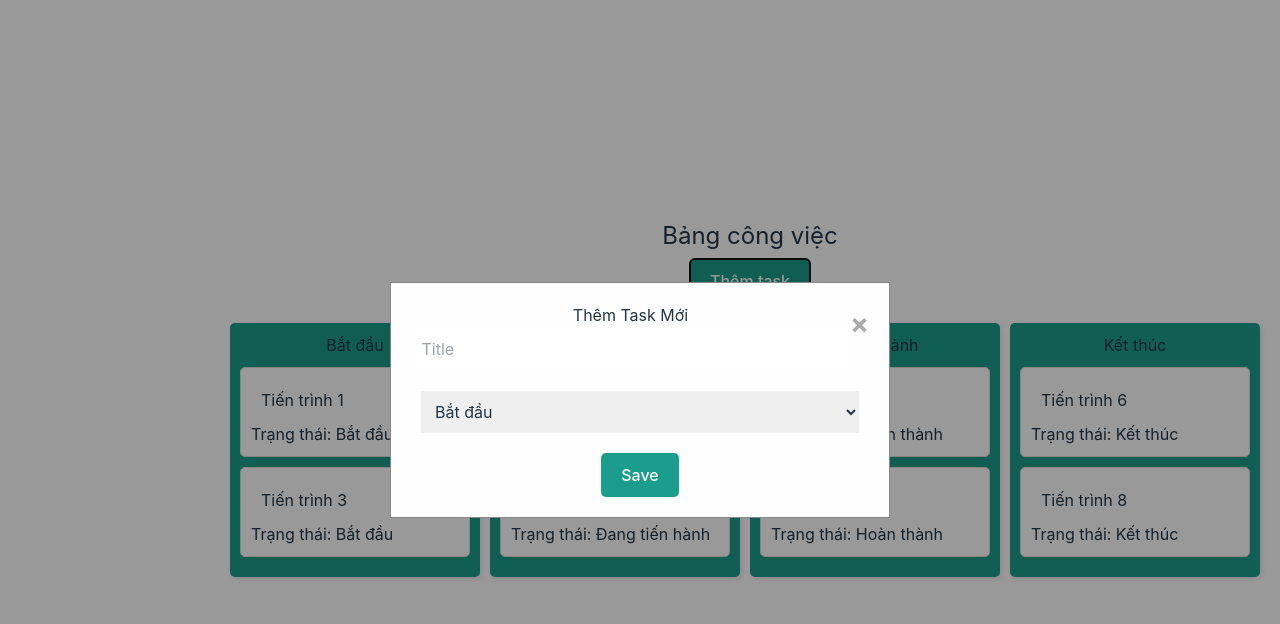
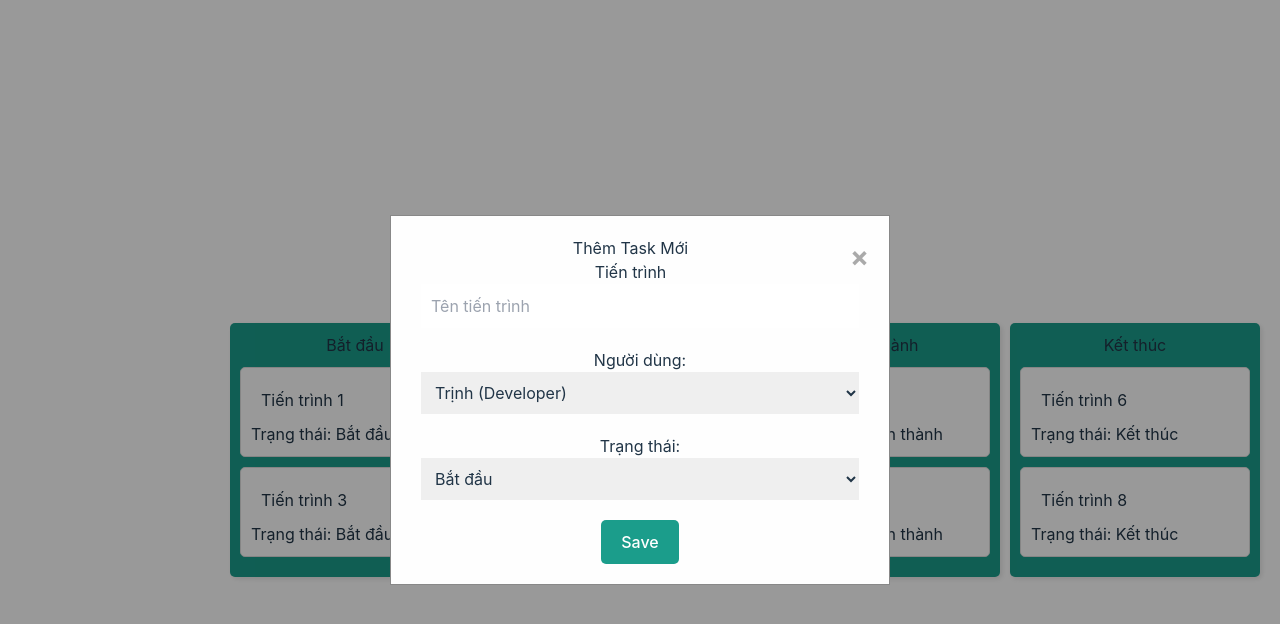
Before and after one commit to TrinhMinhTam/Task1, a React (Vite) app: page / in a window 1280 px wide. Both pictures are taken after a click on the button "Thêm task". Shown: the top 624 px of the page. Built offline with nearby package versions, Linux system fonts and the light colour scheme.

Commit message:
17/06/2024 : 6h

```diff
--- a/src/components/AddTaskModal.tsx
+++ b/src/components/AddTaskModal.tsx
@@ -1,18 +1,27 @@
 import React, { useState } from "react";
+import { UserType } from "./Data";
 
 interface AddTaskModalProps {
   onClose: () => void;
-  onSave: (title: string, status: string) => void;
+  onSave: (title: string, status: string, userId: number) => void;
+  userList: UserType[];
 }
 
-const AddTaskModal: React.FC<AddTaskModalProps> = ({ onClose, onSave }) => {
+const AddTaskModal: React.FC<AddTaskModalProps> = ({
+  onClose,
+  onSave,
+  userList,
+}) => {
   const [title, setTitle] = useState("");
   const [status, setStatus] = useState("Bắt đầu");
+  const [selectedUserId, setSelectedUserId] = useState(
+    userList.length > 0 ? userList[0].id : 1
+  ); // Khởi tạo với userId đầu tiên trong danh sách
 
   const handleSave = () => {
     console.log("Saving task with title:", title);
     console.log("Saving task with status:", status);
-    onSave(title, status);
+    onSave(title, status, selectedUserId);
     onClose();
   };
 
@@ -23,18 +32,37 @@ const AddTaskModal: React.FC<AddTaskModalProps> = ({ onClose, onSave }) => {
           &times;
         </span>
         <h2>Thêm Task Mới</h2>
+        <label className="block text-left mb-2 font-medium">
+          Tiến trình
           <input
             type="text"
-          placeholder="Title"
+            placeholder="Tên tiến trình"
             value={title}
             onChange={(e) => setTitle(e.target.value)}
           />
+        </label>
+        <label className="block text-left mb-2 font-medium">
+          Người dùng:
+          <select
+            value={selectedUserId}
+            onChange={(e) => setSelectedUserId(parseInt(e.target.value))}
+          >
+            {userList.map((user) => (
+              <option key={user.id} value={user.id}>
+                {user.userName} ({user.role})
+              </option>
+            ))}
+          </select>
+        </label>
+        <label className="block text-left mb-2 font-medium">
+          Trạng thái:
           <select value={status} onChange={(e) => setStatus(e.target.value)}>
             <option value="Bắt đầu">Bắt đầu</option>
             <option value="Đang tiến hành">Đang tiến hành</option>
             <option value="Hoàn thành">Hoàn thành</option>
             <option value="Kết thúc">Kết thúc</option>
           </select>
+        </label>
         <button onClick={handleSave}>Save</button>
       </div>
     </div>
--- a/src/components/Board.tsx
+++ b/src/components/Board.tsx
@@ -1,6 +1,6 @@
 import React, { useEffect, useState } from "react";
 import Column from "./Column";
-import { TaskType, columns, initialData } from "./Data";
+import { TaskType, columns, initialData, userList } from "./Data";
 import TaskModal from "./TaskModal";
 import AddTaskModal from "./AddTaskModal";
 
@@ -10,6 +10,7 @@ const Board: React.FC = () => {
   const [isAddTaskModalOpen, setIsAddTaskModalOpen] = useState(false);
   const [selectedTask, setSelectedTask] = useState<TaskType | null>(null);
   const [nextTaskId, setNextTaskId] = useState(tasks.length);
+
   const handleTaskClick = (task: TaskType) => {
     setSelectedTask(task); // Lưu task được chọn vào state selectedTask
     setIsTaskModalOpen(true); // Mở Task Modal
@@ -19,14 +20,18 @@ const Board: React.FC = () => {
     console.log("tasks uef: ", tasks);
   }, [tasks]);
   // Hàm để lưu task sau khi cập nhật
-  const handleTaskSave = (updatedTask: TaskType, status: string) => {
+  const handleTaskSave = (
+    updatedTask: TaskType,
+    status: string,
+    userId: number
+  ) => {
     console.log("update", updatedTask);
     const clonetask = [...tasks];
     console.log("clonebf", tasks);
     clonetask.map((task: TaskType) => {
       if (task.id === updatedTask.id) {
         task.status = status;
-        // console.log('map',task)
+        task.userId = userId;
       }
     });
     console.log("cloneaf", clonetask);
@@ -73,25 +78,23 @@ const Board: React.FC = () => {
             // onTaskTick={() => {}}
           />
         ))}
-        {/* <button onClick={(columns.onAddTask) = {}} className="add-task-btn">
-        Thêm task
-      </button> */}
         {/* Task Modal */}
         {isTaskModalOpen && selectedTask && (
           <TaskModal
             task={selectedTask}
             onClose={() => setIsTaskModalOpen(false)}
-            onSave={(task: TaskType, status: string) =>
-              handleTaskSave(task, status)
+            onSave={(task: TaskType, status: string, userId: number) =>
+              handleTaskSave(task, status, userId)
             }
             onDelete={handleTaskDelete}
-            // console.log('Updated task:', updatedTasks);
+            userList={userList} // Truyền userList xuống TaskModal
           />
         )}
         {isAddTaskModalOpen && (
           <AddTaskModal
             onClose={() => setIsAddTaskModalOpen(false)}
             onSave={handleSaveNewTask}
+            userList={userList}
           />
         )}
       </div>
--- a/src/components/Data.tsx
+++ b/src/components/Data.tsx
@@ -31,21 +31,18 @@ export const columns: ColumnType[] = [
     id: 4,
   },
 ];
-// function getDefaultById(id: string): string{
-//   switch (id) {
-//     case '1':
-//         return 'Bắt đầu';
-//     case '2':
-//         return 'Đang tiến hành';
-//     case '3':
-//         return 'Hoàn thành';
-//     case '4':
-//         return 'Kết thúc';
-//     default:
-//         return '';
-// }
-// }
+export interface UserType {
+  id: number;
+  userName: string;
+  role: string;
+}
+export const userList: UserType[] = [
+  { id: 1, userName: "Trịnh", role: "Developer" },
+  { id: 2, userName: "Minh", role: "Designer" },
+  { id: 3, userName: "Tâm", role: "Manager" },
 
+  // Thêm các người dùng mẫu tại đây nếu cần
+];
 export const initialData: TaskType[] = [
   {
     userId: 1,
--- a/src/components/TaskModal.tsx
+++ b/src/components/TaskModal.tsx
@@ -1,38 +1,39 @@
 // TaskModal.tsx
 import React, { useState } from "react";
-import { TaskType } from "./Data";
+import { TaskType, UserType } from "./Data";
 
 interface TaskModalProps {
   task: TaskType;
   onMove?: (newColumnIndex: number) => void;
   onClose: () => void;
-  onSave: (updatedTask: TaskType, status: string) => void;
+  onSave: (updatedTask: TaskType, status: string, userId: number) => void;
   onDelete: (taskId: number) => void; // Thêm prop onDelete
+  userList: UserType[];
 }
 
 const TaskModal: React.FC<TaskModalProps> = ({
   task,
-  onMove,
   onClose,
   onSave,
   onDelete,
+  userList,
 }) => {
   const [selectedStatus, setSelectedStatus] = useState(task.status);
-  // const [newColumnIndex, setNewColumnIndex] = useState<number | null>(null);
-
+  const [selectedUserId, setSelectedUserId] = useState(task.userId);
   const handleDropdownChange = (e: React.ChangeEvent<HTMLSelectElement>) => {
-    // const selectedIndex = e.target.selectedIndex;
     setSelectedStatus(e.target.value);
-    // setNewColumnIndex(selectedIndex);]
   };
-
+  const handleUserChange = (e: React.ChangeEvent<HTMLSelectElement>) => {
+    setSelectedUserId(parseInt(e.target.value));
+  };
   const handleSave = () => {
-    onSave(task, selectedStatus);
+    onSave(task, selectedStatus, selectedUserId);
   };
   const handleDelete = () => {
     onDelete(task.id);
     onClose();
   };
+
   return (
     <div className="modal" onClick={onClose}>
       <div className="modal-content" onClick={(e) => e.stopPropagation()}>
@@ -40,6 +41,20 @@ const TaskModal: React.FC<TaskModalProps> = ({
           &times;
         </span>
         <h2>{task.title}</h2>
+        <label className="block text-left mb-2 font-medium">
+          Người dùng:
+          <select
+            className="block w-full mt-1 p-2 border border-gray-300 rounded-md shadow-sm focus:outline-none focus:ring focus:border-blue-300"
+            value={selectedUserId}
+            onChange={handleUserChange}
+          >
+            {userList.map((user) => (
+              <option key={user.id} value={user.id}>
+                {user.userName} ({user.role})
+              </option>
+            ))}
+          </select>
+        </label>
         <label className="block text-left mb-2 font-medium">
           Trạng thái:
           <select
```
Lines whose indentation alone changed are shown as unchanged.
